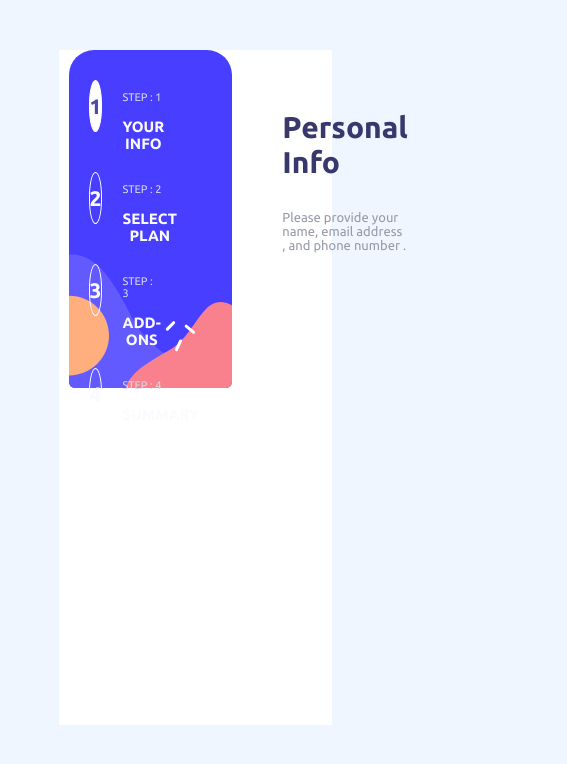
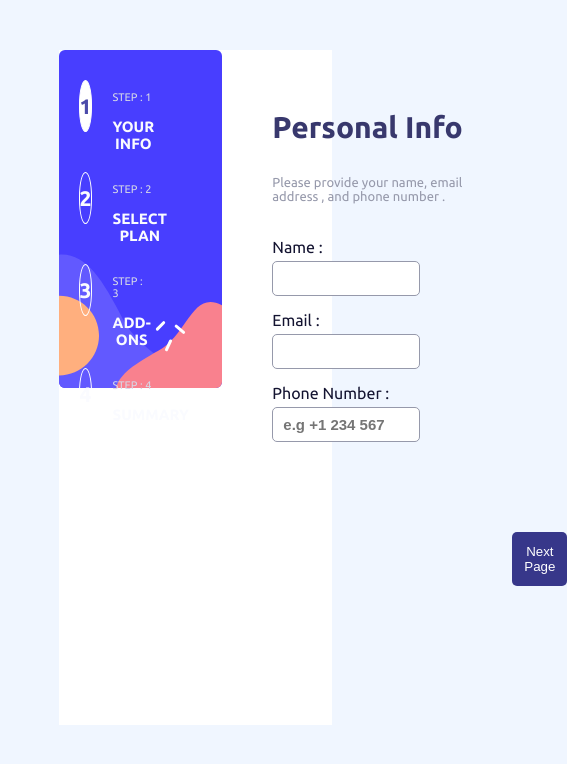
Before and after one commit to omarmazin/Multi-steps-form, a React (Create React App) app: page / in a window 390 px wide. Shown: the top 764 px of the page, 567 px wide, since content can reach past the window. Built offline with nearby package versions, Linux system fonts and the light colour scheme.

Commit message:
finalizing first page but needs to put if condition for empty inputs & mobile query

```diff
--- a/src/Components/main.css
+++ b/src/Components/main.css
@@ -5,7 +5,7 @@
     --Magnolia: hsl(217, 100%, 97%);
     --Alabaster: hsl(231, 100%, 99%);
     --White: hsl(0, 0%, 100%);
-    --blueNumber:rgb(75, 75, 170);
+    --blueNumber:rgb(55, 55, 138);
 }
 
 body{
@@ -29,8 +29,7 @@ body{
     height: 100%;
     background-size: contain;
     width: 60%;
-    margin-left: 10px;
-    border-radius: 25px;
+
 
 }
 .asideBar1 nav{
@@ -96,3 +95,34 @@ body{
     font-size: 13px ;
     color: var(--Cool-gray);
 }
+.inputContainer{
+    margin-top: 20px;
+}
+.inputContainer input{
+    margin-top: 20px;
+    border-radius: 5px;
+    border: 1px solid var(--Cool-gray);
+    padding-top: 8px;
+    padding-bottom: 8px;
+    width: 70%;
+    padding-left: 10px;
+    font-size: 15px;
+    font-weight: bold;
+    color: var(--blueNumber);
+}
+.inputContainer label{
+    position: relative;
+    top: 15px;
+    color: rgb(20, 20, 49);
+    font-weight: 300;
+}
+button{
+    margin-top: 90px;
+    margin-left: 15rem;
+    padding: 12px;
+    color: white;
+    border: none;
+    background-color: var(--blueNumber);
+    border-radius: 5px;
+    cursor: pointer;
+}
--- a/src/Components/page1.js
+++ b/src/Components/page1.js
@@ -1,6 +1,21 @@
 import React, { useState } from "react";
 import "./main.css"
 export default function Page1(){
+    const [nameInput, setnameInput] = useState('');
+    const [emailInput, setemailInput] = useState('');
+    const [phoneNumber, setphoneNumber] = useState('');
+    //   const [isEmpty, setIsEmpty] = useState(false);
+
+
+    const nameHandler = (event) => {
+        setnameInput(event.target.value);
+    };
+    const emailHandler = (event)=>{
+        setemailInput(event.target.value)
+    }
+    const phoneHnadler = (event) =>{
+        setphoneNumber(event.target.value)
+    }
     const [items,setItems] = useState([{
         id:1,
         step:1,
@@ -29,7 +44,6 @@ export default function Page1(){
         <div className="page1">
             <aside className="asideBar1">
                 <nav className="asideContainer">
-
                         {
                             items.map((items,index)=>(
                                 <div key={index} className="circle">
@@ -42,16 +56,45 @@ export default function Page1(){
                                         <p className="step">STEP : {items.step}</p>
                                         <p className="paragraph">{items.paragraph}</p>
                                     </div>
-
-                                </div>
-                            ))
-                        }
+                                </div>  ))}
                 </nav>
             </aside>
             <main className="mainContainer">
                 <form>
                     <p className="head">Personal Info</p>
                     <p className="head-text">Please provide your name, email address , and phone number .</p>
+                    <div className="inputContainer">
+                        <label htmlFor="nameInput">Name :</label><br/>
+                        <input
+                            type="text"
+                            id="nameInput"
+                            value={nameInput}
+                            onChange={nameHandler}
+                            required
+                        />
+                        <br/>
+                        <label htmlFor="emailInput">Email :</label>
+                        <br/>
+                        <input
+                            type="email"
+                            id="emailInput"
+                            value={emailInput}
+                            onChange={emailHandler}
+                            required
+                        />
+                        <br/>
+                        <label htmlFor="phoneInput">Phone Number :</label>
+                        <br/>
+                        <input
+                            type="text"
+                            id="phoneInput"
+                            value={phoneNumber}
+                            onChange={phoneHnadler}
+                            placeholder="e.g +1 234 567"
+                            required
+                        />
+                    </div>
+                    <button type="submit">Next Page</button>
                 </form>
             </main>
         </div>
```
